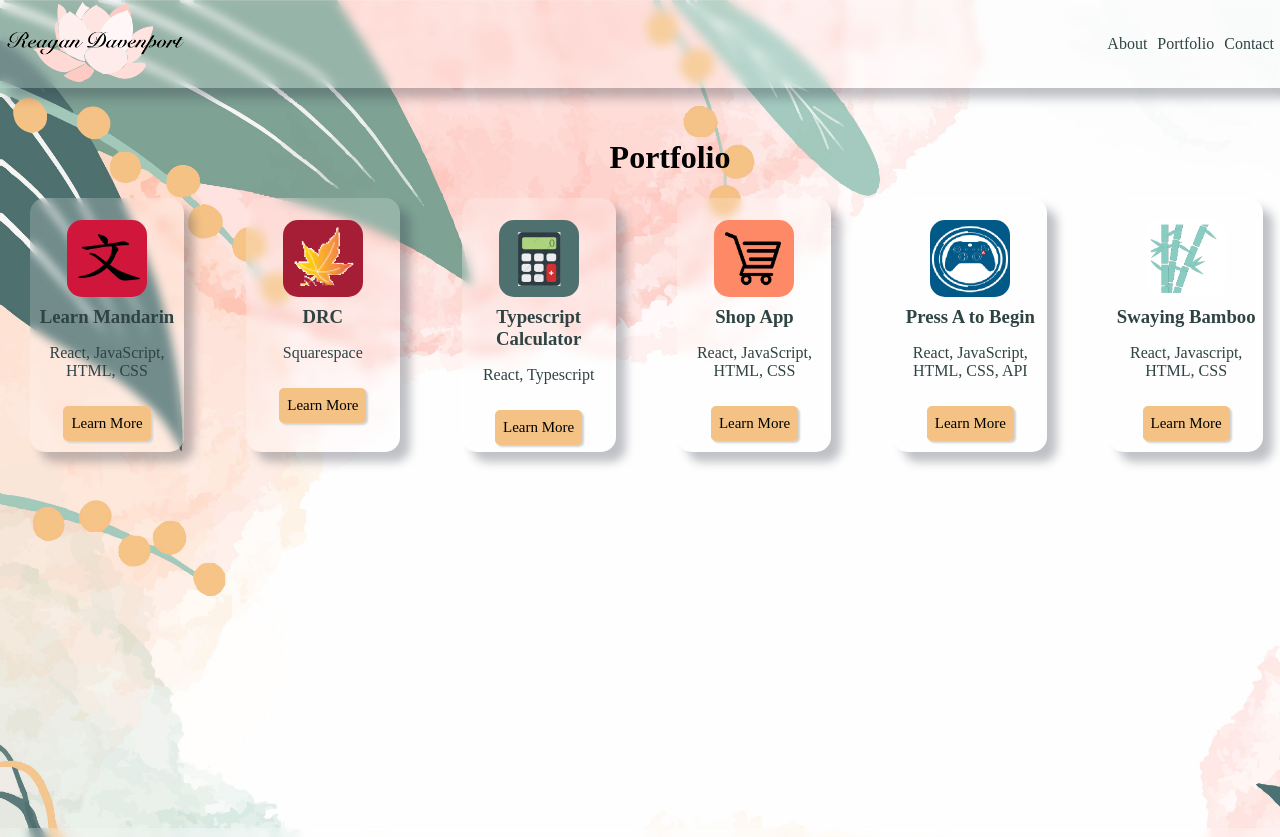
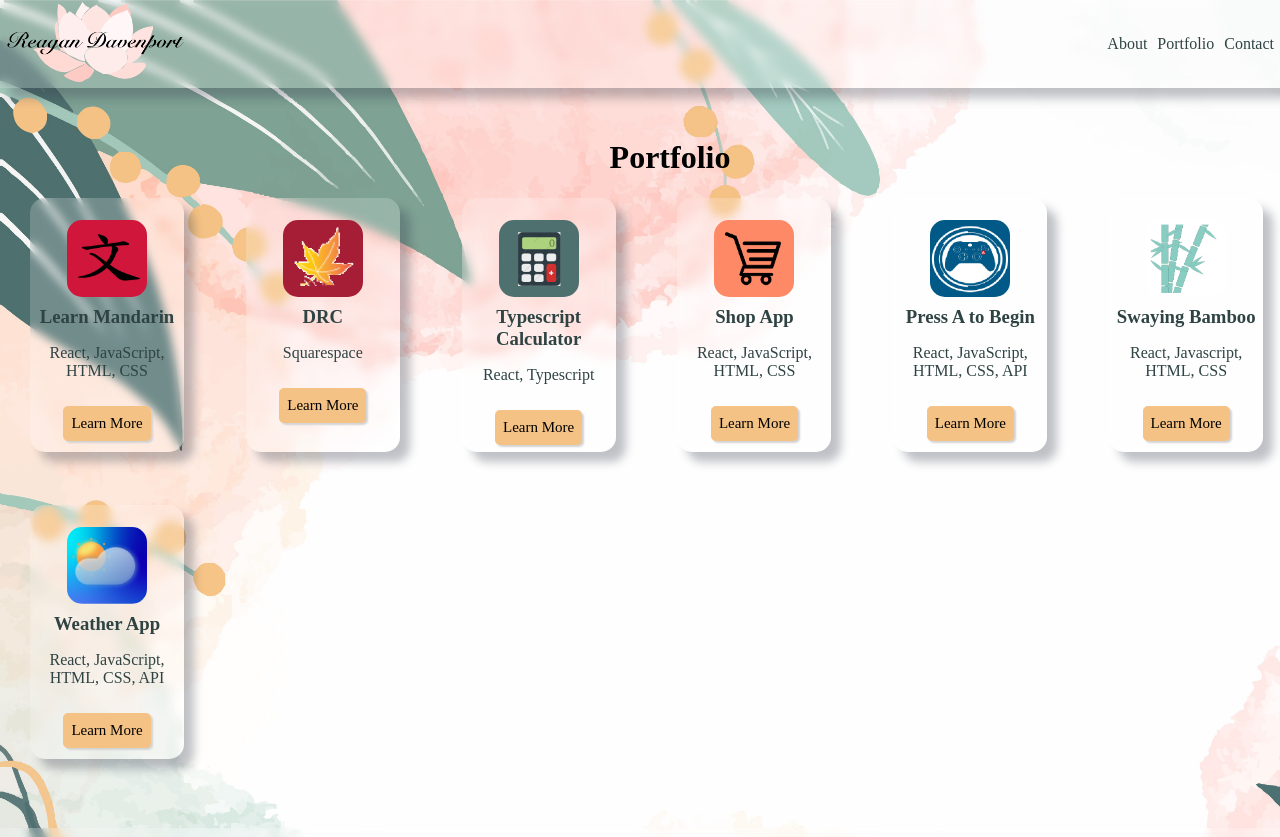
Before and after one commit to ReaganADavenport/Portfolio, a React (Create React App) app: page /portfolio in a window 1280 px wide. Shown: the top 837 px of the page. Built offline with nearby package versions, Linux system fonts and the light colour scheme.

Commit message:
added weather card to portfolio page

```diff
--- a/src/Components/portfolio/portfolio.js
+++ b/src/Components/portfolio/portfolio.js
@@ -9,6 +9,7 @@ import calc from '../../Images/calc.png';
 import cart from '../../Images/shop-cart.png';
 import press from '../../Images/press-a.png';
 import bamboo from '../../Images/bamboo.png';
+import weather from '../../Images/weather.png';
 
 
 const Portfolio = () => {
@@ -22,6 +23,7 @@ const Portfolio = () => {
                 <Card projectImage={cart} projectName="Shop App" projectDescript="React, JavaScript, HTML, CSS" projectLink="/portfolio/shop"></Card>
                 <Card projectImage={press} projectName="Press A to Begin" projectDescript="React, JavaScript, HTML, CSS, API" projectLink="/portfolio/press"></Card>
                 <Card projectImage={bamboo} projectName="Swaying Bamboo" projectDescript="React, Javascript, HTML, CSS" projectLink="/portfolio/bamboo"></Card>
+                <Card projectImage={weather} projectName="Weather App" projectDescript="React, JavaScript, HTML, CSS, API" projectLink="/portfolio/weather"></Card>
             </div>
 
         </div>
```
